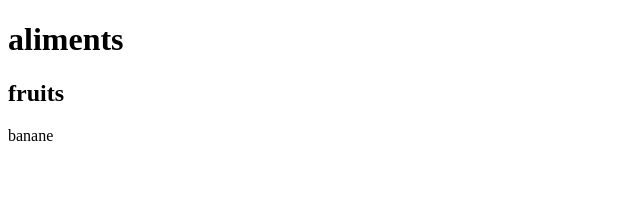
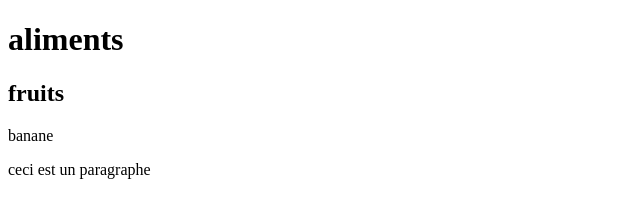
Before and after one commit to ElodieSimonnet/Dossier_test, a plain HTML site: page index.html in a window 1280 px wide. Shown: the whole page, without its empty margins (0-640 px from the left). Drawn offline with Linux system fonts and the light colour scheme.

Commit message:
paragraph added

```diff
--- a/index.html
+++ b/index.html
@@ -7,9 +7,11 @@
 		<h1>aliments</h1>
 		<h2>fruits</h2>
 		<p>banane</p>
-
-
 	</header>
 	<body>
-	</body>
+
+    </body>
+	<footer>
+		<p> ceci est un paragraphe</p>
+	</footer>
 </html>
```
